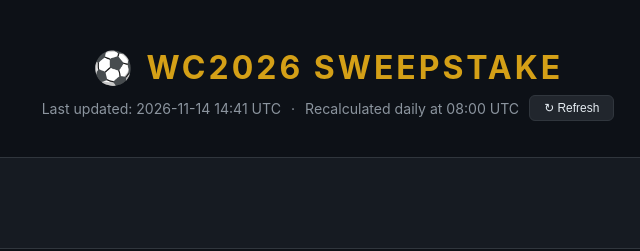
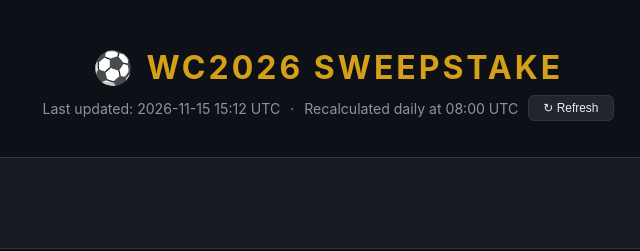
Before and after one commit to 4rani-b/wc2026-sweepstake-1, a plain HTML site: page docs/index.html in a window 1280 px wide. Shown: the top 251 px of the page, 312-952 px from the left. Drawn offline with Linux system fonts and the light colour scheme.

```diff
--- a/docs/index.html
+++ b/docs/index.html
@@ -118,7 +118,7 @@ footer {
 <header>
   <h1>⚽ WC2026 Sweepstake</h1>
   <p class="subtitle">
-    <span>Last updated: 2026-11-14 14:41 UTC</span>
+    <span>Last updated: 2026-11-15 15:12 UTC</span>
     <span>·</span>
     <span>Recalculated daily at 08:00 UTC</span>
     <button class="refresh-btn" id="refresh-btn" onclick="triggerRefresh()">↻ Refresh</button>
```
